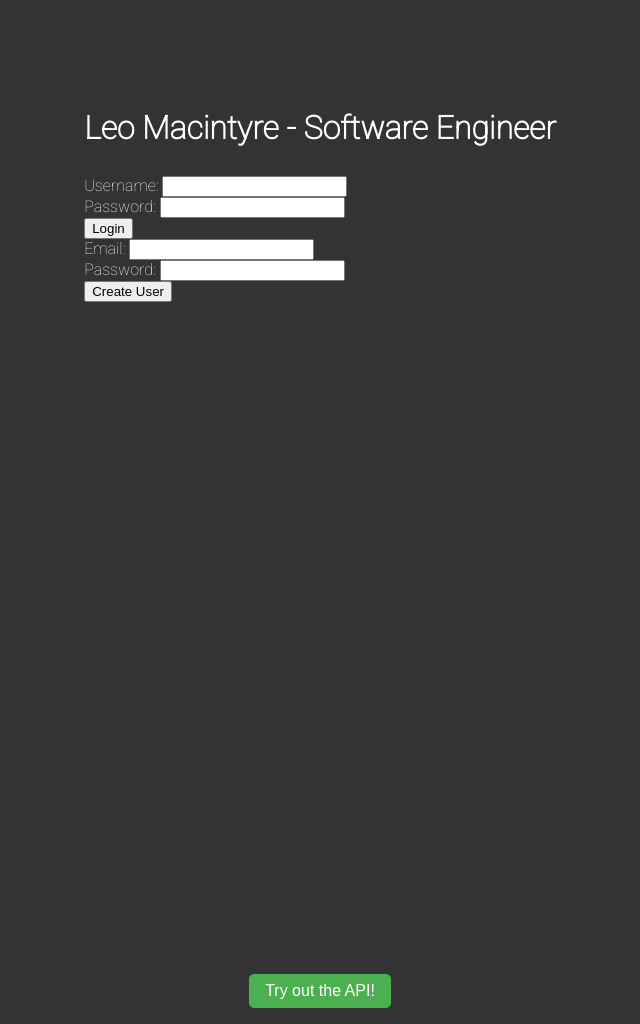
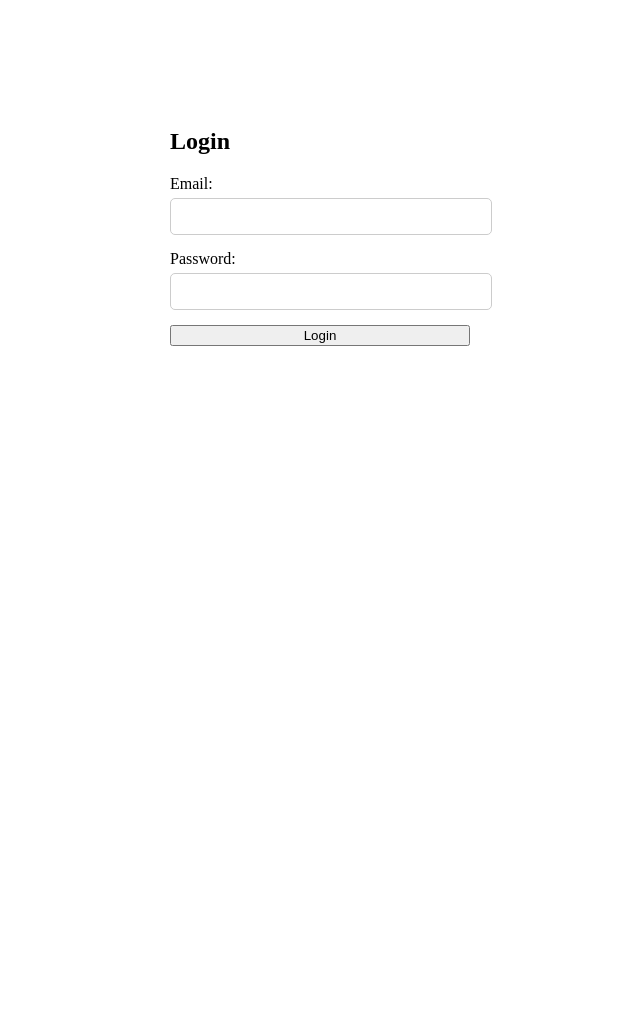
Before and after one commit to leomac81/API.fastapi, a FastAPI app: page / in a window 1280 px wide. Shown: the whole page, without its empty margins (320-960 px from the left). After the commit the page ends 346 px from the top, so only its background shows below. Run offline with FastAPI, Linux system fonts and the light colour scheme; parts of the project's set-up code (start-up, migrations or seed data) failed here and were passed over.

Commit message:
basic frontend

```diff
--- a/app/main.py
+++ b/app/main.py
@@ -15,7 +15,7 @@ pwd_context = CryptContext(schemes = ["bcrypt"], deprecated = "auto")
 app = FastAPI()
 
 #defines all websites that will be allowed to interact with the fasapi application through CORS
-origins = ["https://www.google.com","https://www.leoapi.xyz"]
+origins = ["https://www.google.com","http://127.0.0.1:8000"]
 #The following block of code adds a middleware to the FastAPI application, allowing CORS for the specified origins, and allowing any methods and headers:
 app.add_middleware(
     CORSMiddleware,
--- a/app/routers/habits.py
+++ b/app/routers/habits.py
@@ -64,7 +64,7 @@ async def create_habit_completion(habit_id: int,
     return new_completion
 
 @router.delete("/{id}",status_code = status.HTTP_204_NO_CONTENT)
-def delete_post(id: int,db: Session = Depends(get_db), current_user: int = Depends(oauth2.get_current_user)):
+def delete_habit(id: int,db: Session = Depends(get_db), current_user: int = Depends(oauth2.get_current_user)):
 
     habit_query = db.query(models.Habits).filter(models.Habits.id == id)
     habit = habit_query.first()
--- a/static/script.js
+++ b/static/script.js
@@ -1,257 +1,36 @@
+function redirectToApiDocs() {
+  window.location.href = 'http://127.0.0.1:8000/docs';
+}
 
-function redirectToApiDocs() {
-    window.location.href = 'https://www.leoapi.xyz/docs';
-  }
+document.getElementById('login-form').addEventListener('submit', function(event) {
+  event.preventDefault();
 
-  // Authenticate the user and get the access token
-  async function login(email, password) {
-    const response = await fetch('/login', {
+  var username = document.getElementById('username').value;
+  var password = document.getElementById('password').value;
+
+  var data = {
+      'username': username,
+      'password': password
+  };
+
+  fetch('http://127.0.0.1:8000/login', { // replace with your actual server address
       method: 'POST',
       headers: {
-        'Content-Type': 'application/x-www-form-urlencoded'
+          'Content-Type': 'application/x-www-form-urlencoded',
       },
-      body: `username=${encodeURIComponent(email)}&password=${encodeURIComponent(password)}&grant_type=password`
-    });
-
-    if (response.status === 200) {
-      const data = await response.json();
-      localStorage.setItem('access_token', data.access_token);
-      return data.access_token;
-    } else {
-      throw new Error('Login failed');
-    }
-  }
-
-  // Fetch the posts data from the API
-  async function fetchPosts(accessToken) {
-    const response = await fetch('/posts/', {
-      headers: {
-        'Authorization': `Bearer ${accessToken}`,
-      },
-    });
-
-    if (!response.ok) {
-      throw new Error('Failed to fetch posts');
-    }
-
-    const posts = await response.json();
-    console.log('Fetched posts:', posts);
-    return posts;
-  }
-
-  // Render the list of posts on the webpage
-  async function renderPosts(accessToken) {
-    console.log('Rendering posts:', posts);
-    const postsContainer = document.getElementById('posts-container');
-    const posts = await fetchPosts(accessToken);
-
-    posts.forEach((post) => {
-      const postElement = document.createElement('div');
-      postElement.classList.add('post');
-
-      const postTitle = document.createElement('h3');
-      postTitle.textContent = post.title;
-      postElement.appendChild(postTitle);
-
-      const postContent = document.createElement('p');
-      postContent.textContent = post.content;
-      postElement.appendChild(postContent);
-
-      postsContainer.appendChild(postElement);
-    });
-  }
-
-  // Handle the login form submission
-document.getElementById('login-form').addEventListener('submit', async (event) => {
-    event.preventDefault();
-
-    const email = document.getElementById('username').value;
-    const password = document.getElementById('password').value;
-
-    try {
-      const accessToken = await login(email, password);
-      const posts = await fetchPosts(accessToken);
-      displayPosts(posts);
-      showUserActions(); // Add this line
-    } catch (error) {
-      alert('Login failed. Please check your credentials and try again.');
-    }
+      body: new URLSearchParams(data),
+  })
+  .then(response => response.json())
+  .then(data => {
+      if(data.access_token){
+          localStorage.setItem('access_token', data.access_token);
+          alert("Login successful");
+          // Redirect to another page or do something else
+      } else {
+          alert("Login failed");
+      }
+  })
+  .catch((error) => {
+      console.error('Error:', error);
   });
-
-  function displayPosts(posts) {
-    document.getElementById('login-form').style.display = 'none';
-    document.getElementById('register-form').style.display = 'none';
-    document.getElementById('post-actions').style.display = 'block';
-    console.log('Displaying posts:', posts);
-    const postsContainer = document.getElementById('posts-container');
-    postsContainer.innerHTML = '';
-
-    posts.sort((a, b) => new Date(b.Post.created_at) - new Date(a.Post.created_at));
-
-    for (const postObj of posts) {
-      const post = postObj.Post;
-      const votes = postObj.votes;
-
-      const postDiv = document.createElement('div');
-      postDiv.style.border = '1px solid lightgrey';
-      postDiv.style.borderRadius = '5px';
-      postDiv.style.padding = '10px';
-      postDiv.style.marginBottom = '10px';
-      postDiv.style.position = 'relative';
-      postDiv.innerHTML = `
-        <h4>${post.title}</h4>
-        <p style="font-size: small;">${post.content}</p>
-        <p style="font-size: small;">Votes: ${votes}</p>
-        <span style="position: absolute; bottom: 10px; right: 10px;">${post.owner.email}</span>
-        `;
-
-      postsContainer.appendChild(postDiv);
-    }
-    // Add event listeners for user actions here
-  showUserActions();
-
-
-  }
-
-  async function createUser(email, password) {
-    const response = await fetch('/users/', {
-      method: 'POST',
-      headers: {
-        'Content-Type': 'application/json'
-      },
-      body: JSON.stringify({
-        email: email,
-        password: password
-      })
-    });
-
-    if (response.status === 201) {
-      const data = await response.json();
-      return data;
-    } else {
-      throw new Error('User creation failed');
-    }
-  }
-  document.getElementById('register-form').addEventListener('submit', async (event) => {
-    event.preventDefault();
-
-    const email = document.getElementById('register-email').value;
-    const password = document.getElementById('register-password').value;
-
-    try {
-      const newUser = await createUser(email, password);
-      alert('User created successfully. Please log in.');
-    } catch (error) {
-      alert('User creation failed. Please try again.');
-    }
-  });
-
-  function showUserActions() {
-    const userActions = document.getElementById('user-actions');
-    userActions.style.display = 'block';
-  }
-
-// Create Post
-async function createPost(title, content, accessToken) {
-  const response = await fetch('/posts/', {
-    method: 'POST',
-    headers: {
-      'Content-Type': 'application/json',
-      'Authorization': `Bearer ${accessToken}`,
-    },
-    body: JSON.stringify({ title, content }),
-  });
-
-  if (!response.ok) {
-    throw new Error('Failed to create post');
-  }
-
-  const post = await response.json();
-  return post;
-}
-
-// Update Post
-async function updatePost(postId, title, content, accessToken) {
-  const response = await fetch(`/posts/${postId}`, {
-    method: 'PUT',
-    headers: {
-      'Content-Type': 'application/json',
-      'Authorization': `Bearer ${accessToken}`,
-    },
-    body: JSON.stringify({ title, content }),
-  });
-
-  if (!response.ok) {
-    throw new Error('Failed to update post');
-  }
-
-  const post = await response.json();
-  return post;
-}
-
-// Get Post
-async function getPost(postId, accessToken) {
-  const response = await fetch(`/posts/${postId}`, {
-    headers: {
-      'Authorization': `Bearer ${accessToken}`,
-    },
-  });
-
-  if (!response.ok) {
-    throw new Error('Failed to fetch post');
-  }
-
-  const post = await response.json();
-  return post;
-}
-
-// Delete Post
-async function deletePost(postId, accessToken) {
-  const response = await fetch(`/posts/${postId}`, {
-    method: 'DELETE',
-    headers: {
-      'Authorization': `Bearer ${accessToken}`,
-    },
-  });
-
-  if (!response.ok) {
-    throw new Error('Failed to delete post');
-  }
-}
-
-
-
-// Add event listeners for user actions here
-document.getElementById('create-post-btn').addEventListener('click', async () => {
-  const title = document.getElementById('create-title').value;
-  const content = document.getElementById('create-content').value;
-  const accessToken = localStorage.getItem('access_token');
-  await createPost(title, content, accessToken);
-  const posts = await fetchPosts(accessToken);
-  displayPosts(posts);
 });
-
-document.getElementById('update-post-btn').addEventListener('click', async () => {
-  const postId = document.getElementById('update-post-id').value;
-  const title = document.getElementById('update-title').value;
-  const content = document.getElementById('update-content').value;
-  const accessToken = localStorage.getItem('access_token');
-  await updatePost(postId, title, content, accessToken);
-  const posts = await fetchPosts(accessToken);
-  displayPosts(posts);
-});
-
-document.getElementById('get-post-btn').addEventListener('click', async () => {
-  const postId = document.getElementById('get-post-id').value;
-  const accessToken = localStorage.getItem('access_token');
-  const post = await getPost(postId, accessToken);
-  alert(`Title: ${post.title}\nContent: ${post.content}`);
-});
-
-document.getElementById('delete-post-btn').addEventListener('click', async () => {
-  const postId = document.getElementById('delete-post-id').value;
-  const accessToken = localStorage.getItem('access_token');
-  await deletePost(postId, accessToken);
-  const posts = await fetchPosts(accessToken);
-  displayPosts(posts);
-});
--- a/static/styles.css
+++ b/static/styles.css
@@ -1,94 +1,26 @@
-body {
-  font-family: 'Roboto', sans-serif;
-  background-color: #333;
-  color: #fff;
-  display: flex;
-  align-items: center;
-  justify-content: center;
-  height: 100%;
-  margin: 0;
-  padding: 0;
-  padding-top: 2rem;
-
+.container {
+  width: 300px;
+  margin: 0 auto;
+  padding-top: 100px;
 }
 
-
-.main-wrapper {
+#login-form {
   display: flex;
   flex-direction: column;
-  align-items: center;
-  justify-content: center;
-  width: 100%;
-  max-height: 100%;
-  overflow-y: auto;
-  padding: 1rem 0;
-
 }
 
-.title-link {
-  text-decoration: none;
-  color: inherit;
-}
-.container {
-  margin-top: 2em; /* Add a margin at the top to ensure the title is visible */
+.form-group {
+  margin-bottom: 15px;
 }
 
-.title {
-  font-size: 2rem;
-  margin-bottom: 2rem;
-  margin-top: 2rem;
-  line-height: 1;
+.form-group label {
+  display: block;
+  margin-bottom: 5px;
 }
 
-.title-link:hover .title {
-  text-decoration: underline;
+.form-group input {
+  width: 100%;
+  padding: 10px;
+  border-radius: 5px;
+  border: 1px solid #ccc;
 }
-
-.api-button {
-  background-color: #4CAF50;
-  border: none;
-  border-radius: 5px;
-  color: white;
-  padding: 0.5rem 1rem;
-  text-align: center;
-  text-decoration: none;
-  display: inline-block;
-  font-size: 1rem;
-  cursor: pointer;
-}
-.post {
-  max-width: 100%;
-  overflow-wrap: break-word;
-  word-wrap: break-word;
-  word-break: break-word;
-  hyphens: auto;
-  max-height: 80vh;
-  overflow-y: auto;
-  margin-bottom: 1rem;
-}
-.content-wrapper {
-  display: flex;
-  justify-content: space-between;
-  flex-wrap: wrap;
-}
-
-#posts-container {
-  flex: 1;
-  max-width: 60%;
-  overflow-y: auto;
-  height: 80vh; /* Change the height from 100vh to 80vh */
-  margin-right: 1em;
-  margin-top: 2em; /* Add a margin at the top to avoid content going off the top of the screen */
-
-  border-radius: 5px;
-  background-color: #333;
-}
-
-#user-actions {
-  flex: 1;
-  max-width: 35%;
-  overflow-y: auto;
-  height: 80vh; /* Change the height from 100vh to 80vh */
-  margin-top: 1em; /* Add a margin at the top to avoid content going off the top of the screen */
-  margin-right: 1em;
-}
--- a/templates/index.html
+++ b/templates/index.html
@@ -1,72 +1,24 @@
 <!DOCTYPE html>
-<html lang="en">
-
+<html>
 <head>
-  <meta charset="UTF-8">
-  <meta name="viewport" content="width=device-width, initial-scale=1.0">
-  <link rel="stylesheet" href="static/styles.css">
-  <link rel="preconnect" href="https://fonts.googleapis.com">
-  <link rel="preconnect" href="https://fonts.gstatic.com" crossorigin>
-  <link href="https://fonts.googleapis.com/css2?family=Roboto:wght@100&display=swap" rel="stylesheet">
-  <title>Leo Macintyre - Software Engineer</title>
+    <title>Login</title>
+    <link rel="stylesheet" type="text/css" href="static/styles.css">
 </head>
-
 <body>
-  <div class="main-wrapper">
     <div class="container">
-      <a href="https://github.com/leomac81/API.fastapi" class="title-link">
-        <h1 class="title">Leo Macintyre - Software Engineer</h1>
-      </a>
-      <div class="forms-container"></div>
-      <form id="login-form">
-        <label for="username">Username:</label>
-        <input type="text" id="username" name="username" value="">
-        <br>
-        <label for="password">Password:</label>
-        <input type="password" id="password" name="password" value="">
-        <br>
-        <input type="submit" value="Login">
-      </form>
-      <form id="register-form">
-        <label for="register-email">Email:</label>
-        <input type="email" id="register-email" name="register-email" value="">
-        <br>
-        <label for="register-password">Password:</label>
-        <input type="password" id="register-password" name="register-password" value="">
-        <br>
-        <input type="submit" value="Create User">
-      </form>
+        <form id="login-form">
+            <h2>Login</h2>
+            <div class="form-group">
+                <label for="username">Email:</label>
+                <input type="email" id="username" required>
+            </div>
+            <div class="form-group">
+                <label for="password">Password:</label>
+                <input type="password" id="password" required>
+            </div>
+            <button type="submit">Login</button>
+        </form>
     </div>
-      <div class="content-wrapper">
-        <div id="posts-container"></div>
-        <div id="user-actions" style="display: none;">
-          <div id="post-actions" style="display: none;">
-            <h3>Create Post</h3>
-            <input type="text" id="create-title" placeholder="Title">
-            <textarea id="create-content" placeholder="Content"></textarea>
-            <button id="create-post-btn">Create Post</button>
-            <h3>Update Post</h3>
-            <input type="number" id="update-post-id" placeholder="Post ID">
-            <input type="text" id="update-title" placeholder="New Title">
-            <textarea id="update-content" placeholder="New Content"></textarea>
-            <button id="update-post-btn">Update Post</button>
-            <h3>Get Post</h3>
-            <input type="number" id="get-post-id" placeholder="Post ID">
-            <button id="get-post-btn">Get Post</button>
-            <h3>Delete Post</h3>
-            <input type="number" id="delete-post-id" placeholder="Post ID">
-            <button id="delete-post-btn">Delete Post</button>
-          </div>
-        </div>
-      </div>
-
-      <button class="api-button" onclick="redirectToApiDocs()">
-        Try out the API!
-      </button>
-    </div>
-    </div>
-  </div>
-  <script src="static/script.js"></script>
+    <script src="static/script.js"></script>
 </body>
-
 </html>
```
